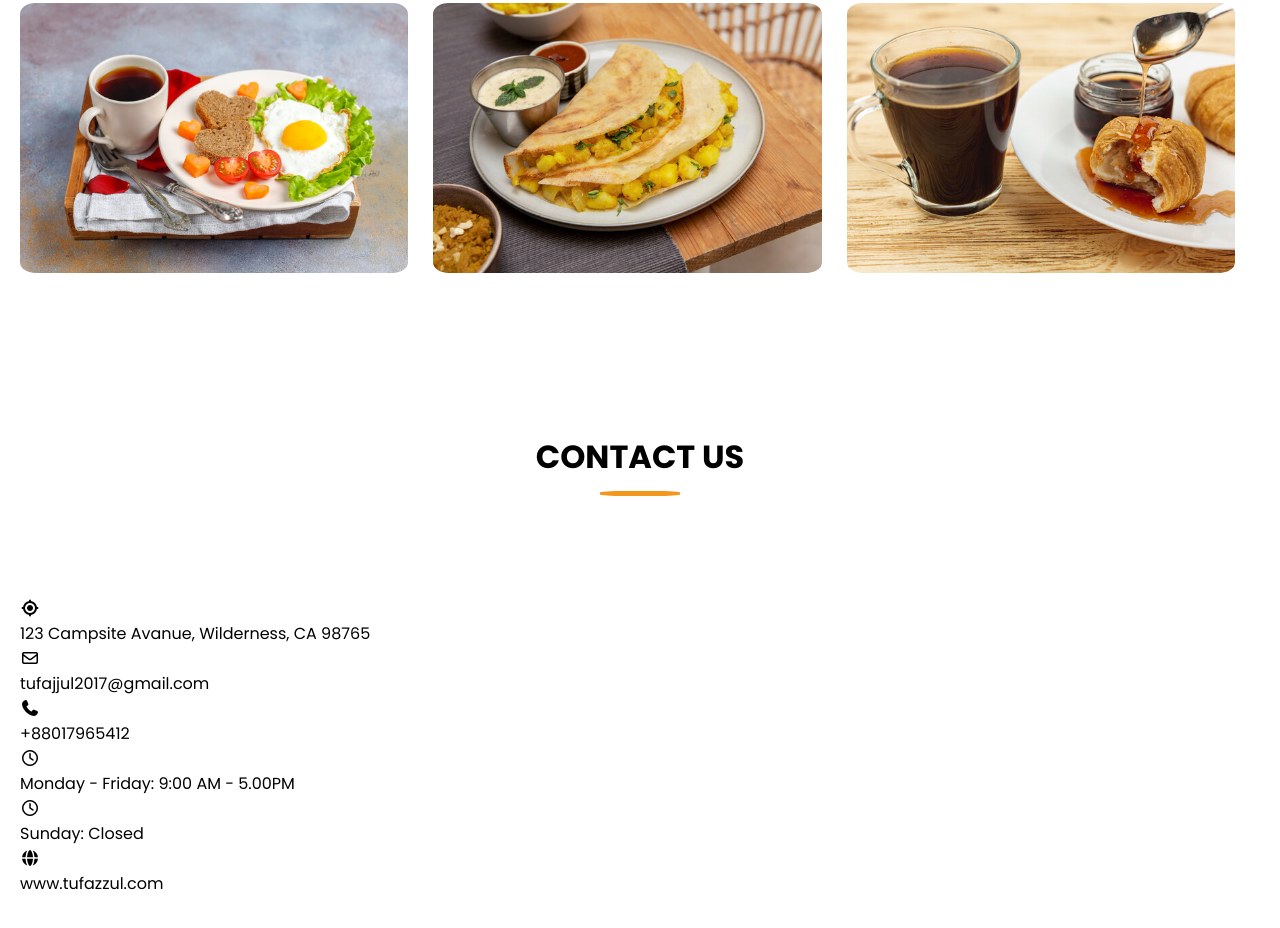
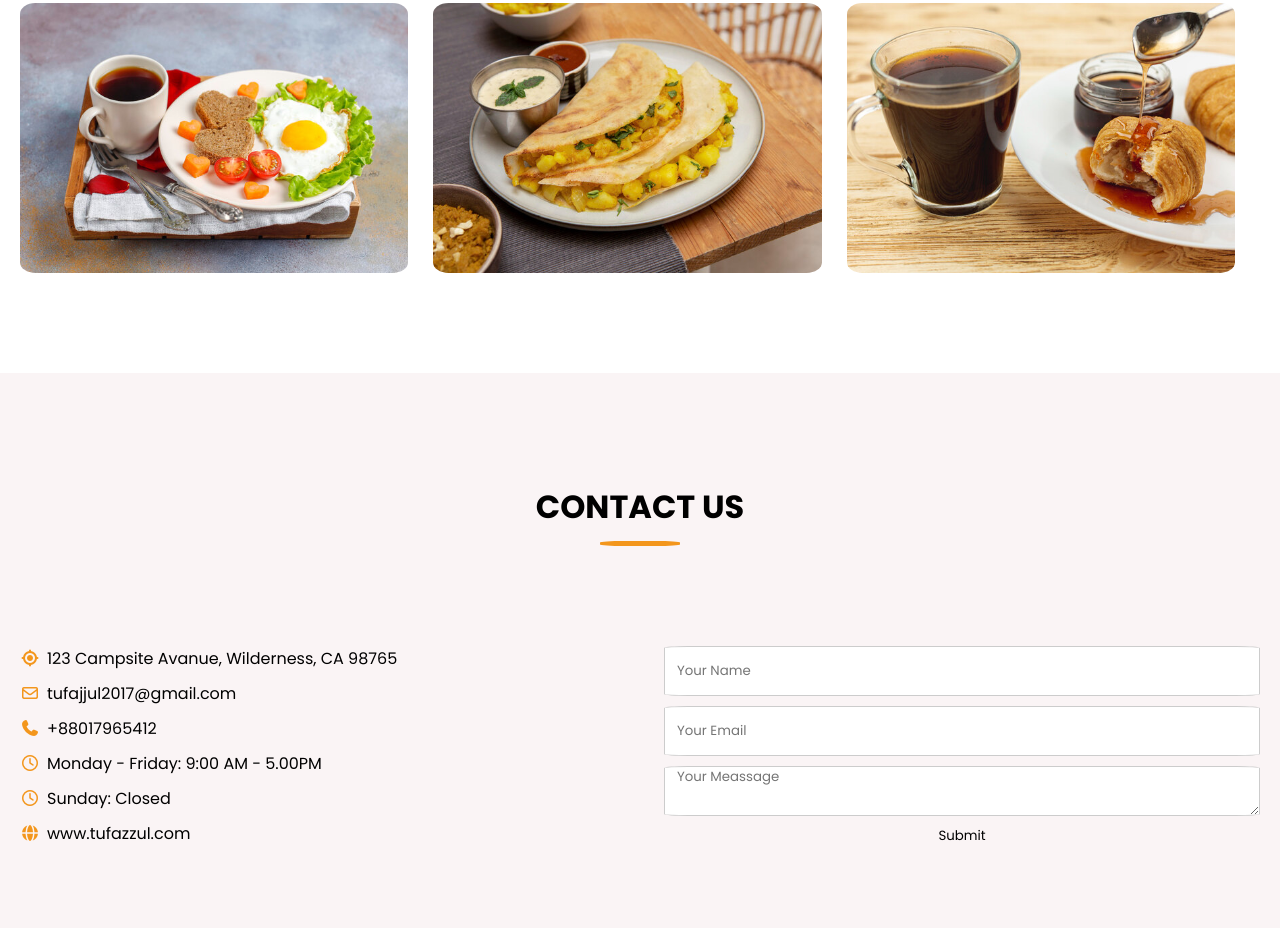
Before and after one commit to Tufazzul1/Coffee_Shop, a plain HTML site: page index.html in a window 1280 px wide. Shown: the part 4050-4978 px from the top of the page. Before the commit the page ends 4946 px from the top, so only its background shows below. Drawn offline with nearby package versions, Linux system fonts and the light colour scheme; a web font is replaced by a local one.

Commit message:
contact section done

```diff
--- a/index.html
+++ b/index.html
@@ -234,30 +234,39 @@
             <div class="section-content">
                 <ul class="contact-info-list">
                     <li class="contact-info">
-                        <i class="fa-solid fa-location-crosshairs"></i>
+                        <i class="fa-solid fa-location-crosshairs icons"></i>
                         <p>123 Campsite Avanue, Wilderness, CA 98765</p>
                     </li>
                     <li class="contact-info">
-                        <i class="fa-regular fa-envelope"></i>
+                        <i class="fa-regular fa-envelope icons"></i>
                         <p>tufajjul2017@gmail.com</p>
                     </li>
                     <li class="contact-info">
-                        <i class="fa-solid fa-phone"></i>
+                        <i class="fa-solid fa-phone icons"></i>
                         <p>+88017965412</p>
                     </li>
                     <li class="contact-info">
-                        <i class="fa-regular fa-clock"></i>
+                        <i class="fa-regular fa-clock icons"></i>
                         <p>Monday - Friday: 9:00 AM - 5.00PM</p>
                     </li>
                     <li class="contact-info">
-                        <i class="fa-regular fa-clock"></i>
+                        <i class="fa-regular fa-clock icons"></i>
                         <p>Sunday: Closed</p>
                     </li>
                     <li class="contact-info">
-                        <i class="fa-solid fa-globe"></i>
+                        <i class="fa-solid fa-globe icons"></i>
                         <p>www.tufazzul.com</p>
                     </li>
                 </ul>
+
+                <form action="#" class="contact-form">
+                    <input type="text" placeholder="Your Name" class="form-input" required>
+                    <input type="email" placeholder="Your Email" class="form-input" required>
+                    <textarea class="form-input" placeholder="Your Meassage" required></textarea>
+                    <button class="submit-button">
+                        Submit
+                    </button>
+                </form>
             </div>
           </section>
 
--- a/style.css
+++ b/style.css
@@ -394,6 +394,63 @@ header .navbar {
     transform: scale(1.3);
 }
 
+/* Contact section Style */
+
+.contact-section {
+    background: var(--light-pink-color);
+    padding: 50px 0 100px;
+}
+
+.contact-section .section-content {
+    display: flex;
+    gap: 48px;
+    align-items: start;
+    justify-content: space-between;
+}
+
+.contact-info-list {
+    display: flex;
+    flex-direction: column;
+    gap: 10px;
+    width: 100%;
+}
+
+.contact-info {
+    display: flex;
+    align-items: baseline;
+    gap: 7px;
+}
+
+.contact-info .icons {
+    color: #f3961c;
+}
+
+.contact-section .section-content .contact-form {
+    display: flex;
+    flex-direction: column;
+    gap: 10px;
+    width: 100%;
+}
+
+.contact-section .contact-form .form-input {
+    width: 100%;
+    height: 50px;
+    outline: none;
+    padding: 0 12px;
+    background-color: var(--white-color);
+    border-radius: var(--border-radius-s);
+    border: 1px solid var(--medium-gray-color);
+}
+
+.contact-section .contact-form .form-input:focus{
+    border-color: var(--primary-color);
+}
+
+.contact-section .contact-form textarea  {
+    height: 1000px;
+    padding: 12px;
+    resize: vertical;
+}
 
 
 /* Responsive design for width 1024px */
```
